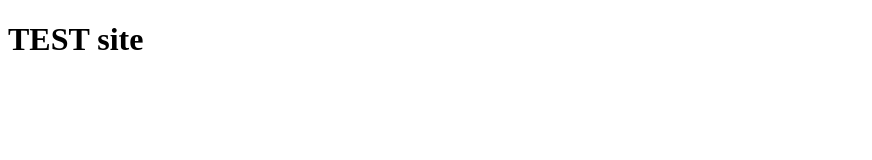
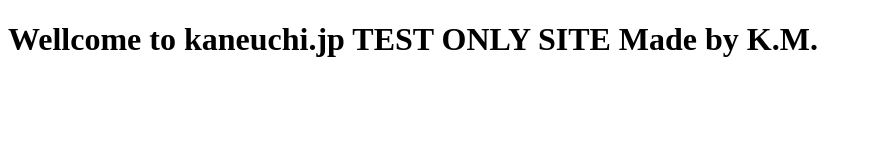
Before and after one commit to km-8888/km-8888.github.io, a plain HTML site: page index.html in a window 1280 px wide. Shown: the whole page, without its empty margins (0-872 px from the left). Drawn offline with Linux system fonts and the light colour scheme.

Commit message:
Update index.html

```diff
--- a/index.html
+++ b/index.html
@@ -5,6 +5,8 @@
   <title>Wellcome to "kaneuchi.jp"</title>
 </head>
 <body>
-  <h1>TEST site</h1>
+  <h1>Wellcome to kaneuchi.jp
+  TEST ONLY SITE
+  Made by K.M.</h1>
 </body>
 </html>
```
